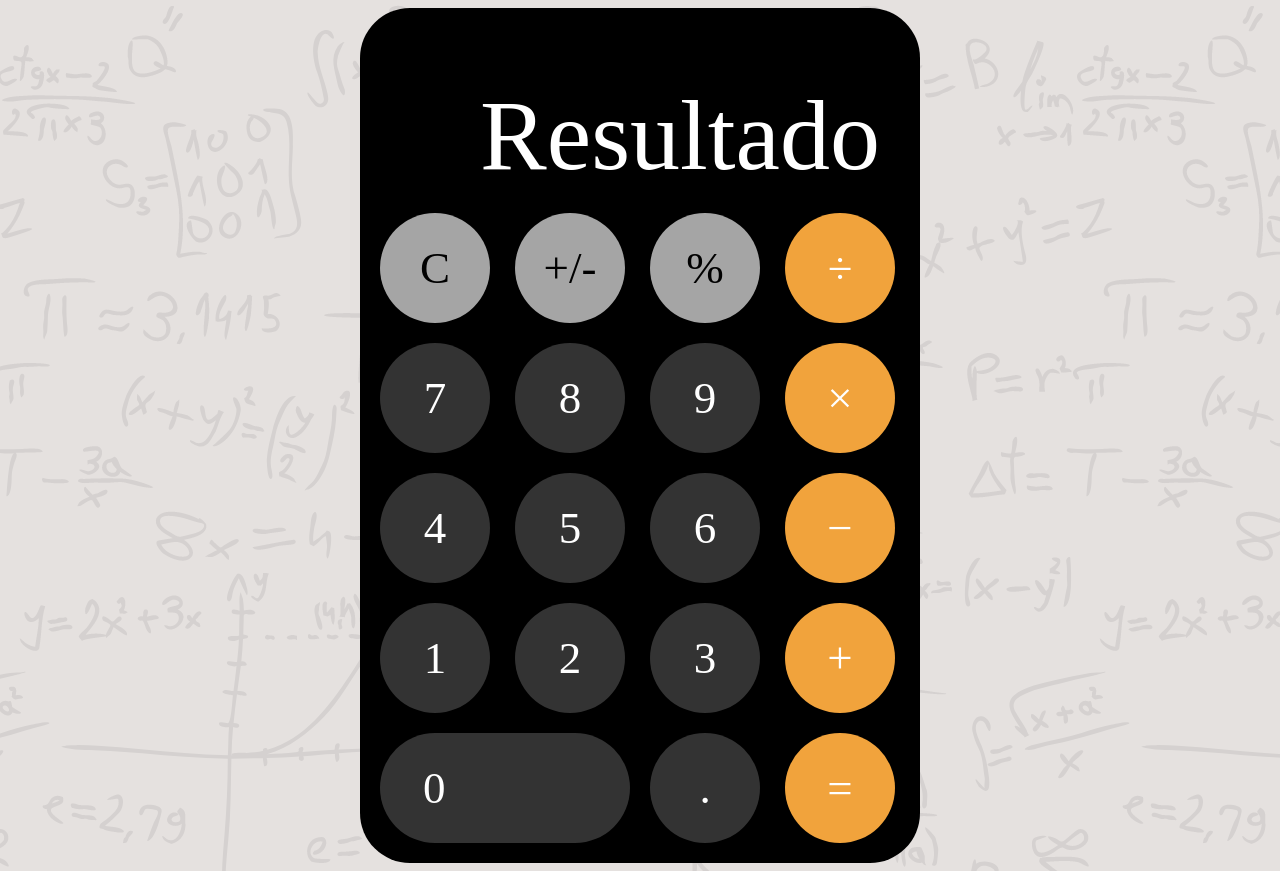
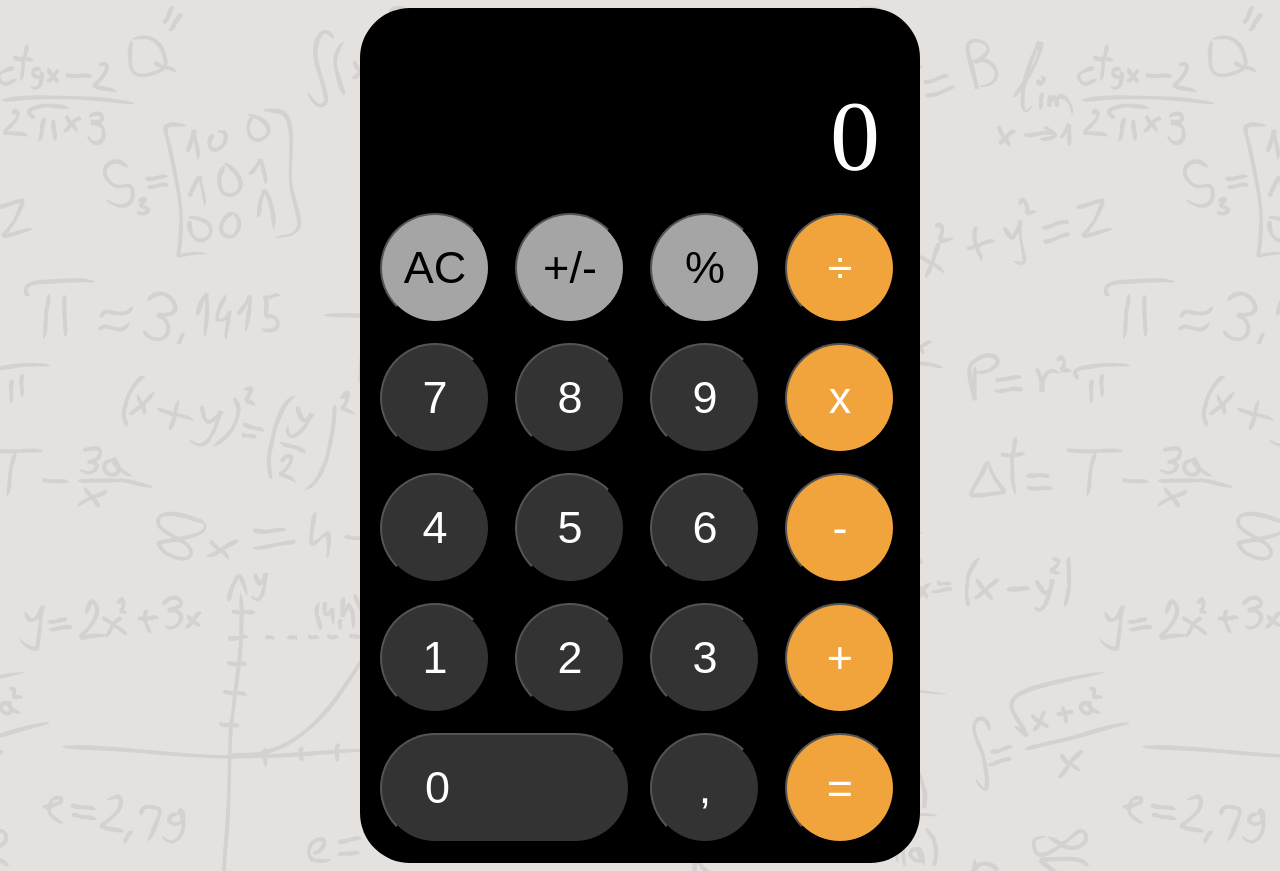
Before and after one commit to Lrpoblet/calculator.v1, a React (Create React App) app: page / in a window 1280 px wide. Built offline with nearby package versions, Linux system fonts and the light colour scheme.

Commit message:
simplify html code

```diff
--- a/src/components/App.js
+++ b/src/components/App.js
@@ -1,39 +1,89 @@
 import { useState } from 'react';
 import '../styles/App.css';
-import Button from './Button';
+import '../styles/Button.css';
 
 const App = () => {
-  const handleButtonPress = () => {
-    console.log('handle');
-  };
+  const [value, setValue] = useState(0);
+  const [oldNumber, setOldNumber] = useState(0);
+  const [op, setOp] = useState(0);
+
+  function handlebuttonPress(ev) {
+    setOp(ev.target.value);
+  }
 
   return (
     <div className="App">
-      <div className="display">Resultado</div>
+      <div className="display">{op}</div>
       <div className="buttons">
-        <Button onButtonClick={handleButtonPress} content="C" type="function" />
-        <Button
-          onButtonClick={handleButtonPress}
-          content="+/-"
-          type="function"
-        />
-        <Button onButtonClick={handleButtonPress} content="%" type="function" />
-        <Button onButtonClick={handleButtonPress} content="÷" type="operator" />
-        <Button onButtonClick={handleButtonPress} content="7" />
-        <Button onButtonClick={handleButtonPress} content="8" />
-        <Button onButtonClick={handleButtonPress} content="9" />
-        <Button onButtonClick={handleButtonPress} content="×" type="operator" />
-        <Button onButtonClick={handleButtonPress} content="4" />
-        <Button onButtonClick={handleButtonPress} content="5" />
-        <Button onButtonClick={handleButtonPress} content="6" />
-        <Button onButtonClick={handleButtonPress} content="−" type="operator" />
-        <Button onButtonClick={handleButtonPress} content="1" />
-        <Button onButtonClick={handleButtonPress} content="2" />
-        <Button onButtonClick={handleButtonPress} content="3" />
-        <Button onButtonClick={handleButtonPress} content="+" type="operator" />
-        <Button onButtonClick={handleButtonPress} content="0" />
-        <Button onButtonClick={handleButtonPress} content="." />
-        <Button onButtonClick={handleButtonPress} content="=" type="operator" />
+        <button className="Button function">AC</button>
+        <button className="Button function">+/-</button>
+        <button className="Button function" onClick={handlebuttonPress}>
+          %
+        </button>
+        <button
+          className="Button operator"
+          onClick={handlebuttonPress}
+          value="/"
+        >
+          ÷
+        </button>
+        <button className="Button " onClick={handlebuttonPress} value="7">
+          7
+        </button>
+        <button className="Button" onClick={handlebuttonPress} value="8">
+          8
+        </button>
+        <button className="Button" onClick={handlebuttonPress} value="9">
+          9
+        </button>
+        <button
+          className="Button operator"
+          onClick={handlebuttonPress}
+          value="x"
+        >
+          x
+        </button>
+        <button className="Button" onClick={handlebuttonPress} value="4">
+          4
+        </button>
+        <button className="Button" onClick={handlebuttonPress} value="5">
+          5
+        </button>
+        <button className="Button" onClick={handlebuttonPress} value="6">
+          6
+        </button>
+        <button
+          className="Button operator"
+          onClick={handlebuttonPress}
+          value="-"
+        >
+          -
+        </button>
+        <button className="Button" onClick={handlebuttonPress} value="1">
+          1
+        </button>
+        <button className="Button" onClick={handlebuttonPress} value="2">
+          2
+        </button>
+        <button className="Button" onClick={handlebuttonPress} value="3">
+          3
+        </button>
+        <button
+          className="Button operator"
+          onClick={handlebuttonPress}
+          value="+"
+        >
+          +
+        </button>
+        <button className="Button zero" onClick={handlebuttonPress} value="0">
+          0
+        </button>
+        <button className="Button" onClick={handlebuttonPress} value=",">
+          ,
+        </button>
+        <button className="Button operator" onClick={handlebuttonPress}>
+          =
+        </button>
       </div>
     </div>
   );
--- a/src/components/Button.js
+++ /dev/null
@@ -1,16 +0,0 @@
-import React from 'react';
-
-import '../styles/Button.css';
-
-const Button = ({ content, onButtonClick, type }) => {
-  return (
-    <div
-      className={`Button ${content === '0' ? 'zero' : ''} ${type || ''}`}
-      onClick={onButtonClick(content)}
-    >
-      {content}
-    </div>
-  );
-};
-
-export default Button;
--- a/src/styles/App.css
+++ b/src/styles/App.css
@@ -1,9 +1,7 @@
 body {
   background-image: url(../images/background.png);
   display: flex;
-  flex-direction: center;
   justify-content: center;
-  align-items: center;
 }
 
 * {
--- a/src/styles/Button.css
+++ b/src/styles/Button.css
@@ -1,4 +1,5 @@
 .Button {
+  color: white;
   align-items: center;
   background: #333;
   border-radius: 50%;
```
